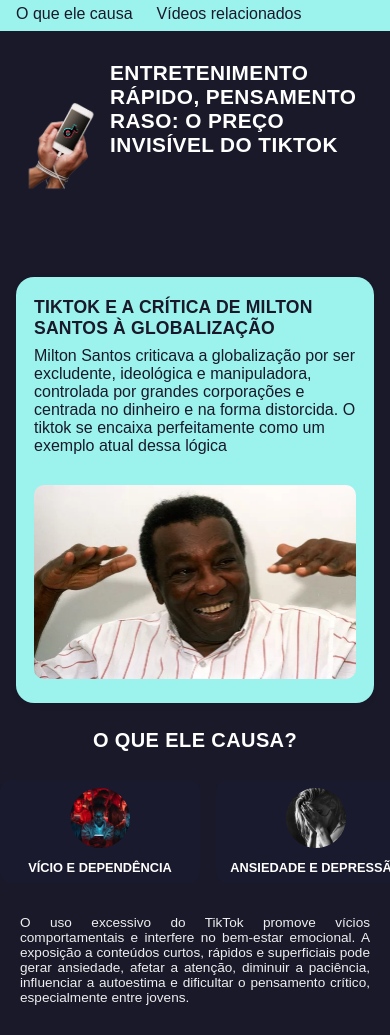
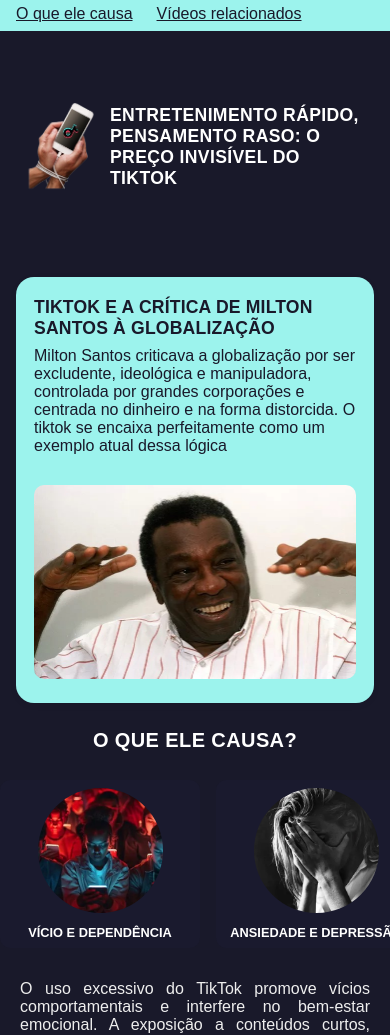
Before and after one commit to EloCosta17/por-uma-nova-globaliza-o, a plain HTML site: page index.html in a window 390 px wide. Shown: the part 58-1093 px from the top of the page. Drawn offline with Linux system fonts and the light colour scheme.

Commit message:
FINALIZADO

```diff
--- a/index.html
+++ b/index.html
@@ -13,8 +13,8 @@
       </div>
       <nav>
         <ul>
-          <li><a href="#impacto">O que ele causa</a></li>
-          <li><a href="#videos">Vídeos relacionados</a></li>
+          <li><a href="#impacto" style="text-decoration: underline;">O que ele causa</a></li>
+          <li><a href="#videos" style="text-decoration: underline;">Vídeos relacionados</a></li>
         </ul>
       </nav>
     </header>
@@ -66,7 +66,7 @@
             <p>DESINFORMAÇÃO</p>
           </div>
         </div>
-        <p class="descricao">
+        <p class="descricao" style="font-size: 1rem;">
           O uso excessivo do TikTok promove vícios comportamentais e interfere
           no bem-estar emocional. A exposição a conteúdos curtos, rápidos e
           superficiais pode gerar ansiedade, afetar a atenção, diminuir a
@@ -103,11 +103,6 @@
               >https://youtu.be/ASGFwahy3D8?si=5QHoSYS7PYDrlRWG</span
             >
           </a>
-        </div>
-              ></span
-            >
-          </a>
-        </div>
       </section>
 
       <section class="section-title">
--- a/style.css
+++ b/style.css
@@ -66,6 +66,8 @@ body {
 /* Main card */
 .main-card {
   display: flex;
+  align-items: center;
+  justify-content: center;
   background: #19192a;
   padding: 30px 0 20px 0;
   margin-top: 20px;
@@ -79,7 +81,7 @@ body {
 }
 
 .main-card h1 {
-  font-size: 1.3em;
+  font-size: 1.1em;
   font-weight: bold;
   max-width: 270px;
   margin: 0 auto;
@@ -233,7 +235,7 @@ body {
     width: 90px;
   }
   .causa img {
-    width: 60px;
-    height: 60px;
+    width: 125px;
+    height: 125px;
   }
 }
```
